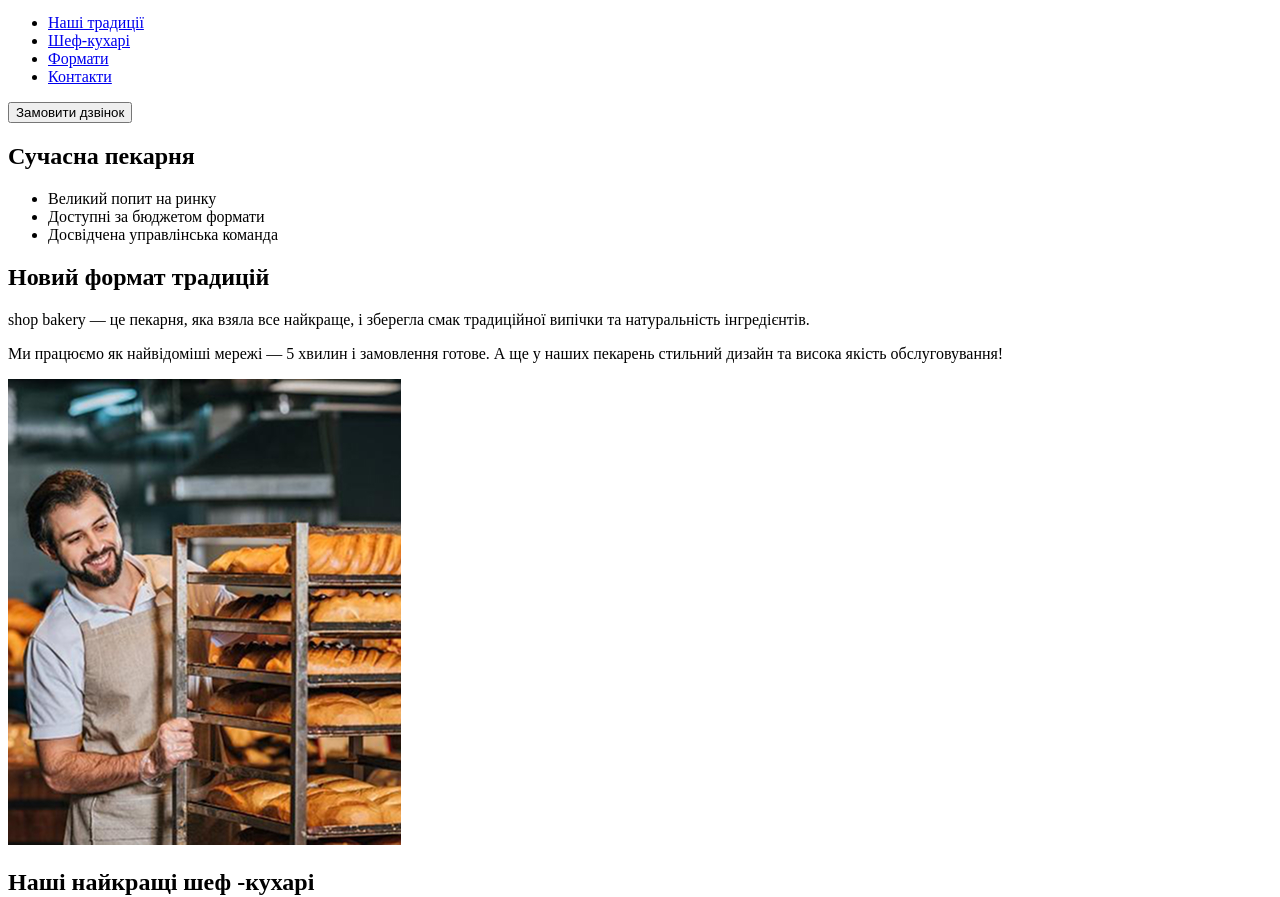
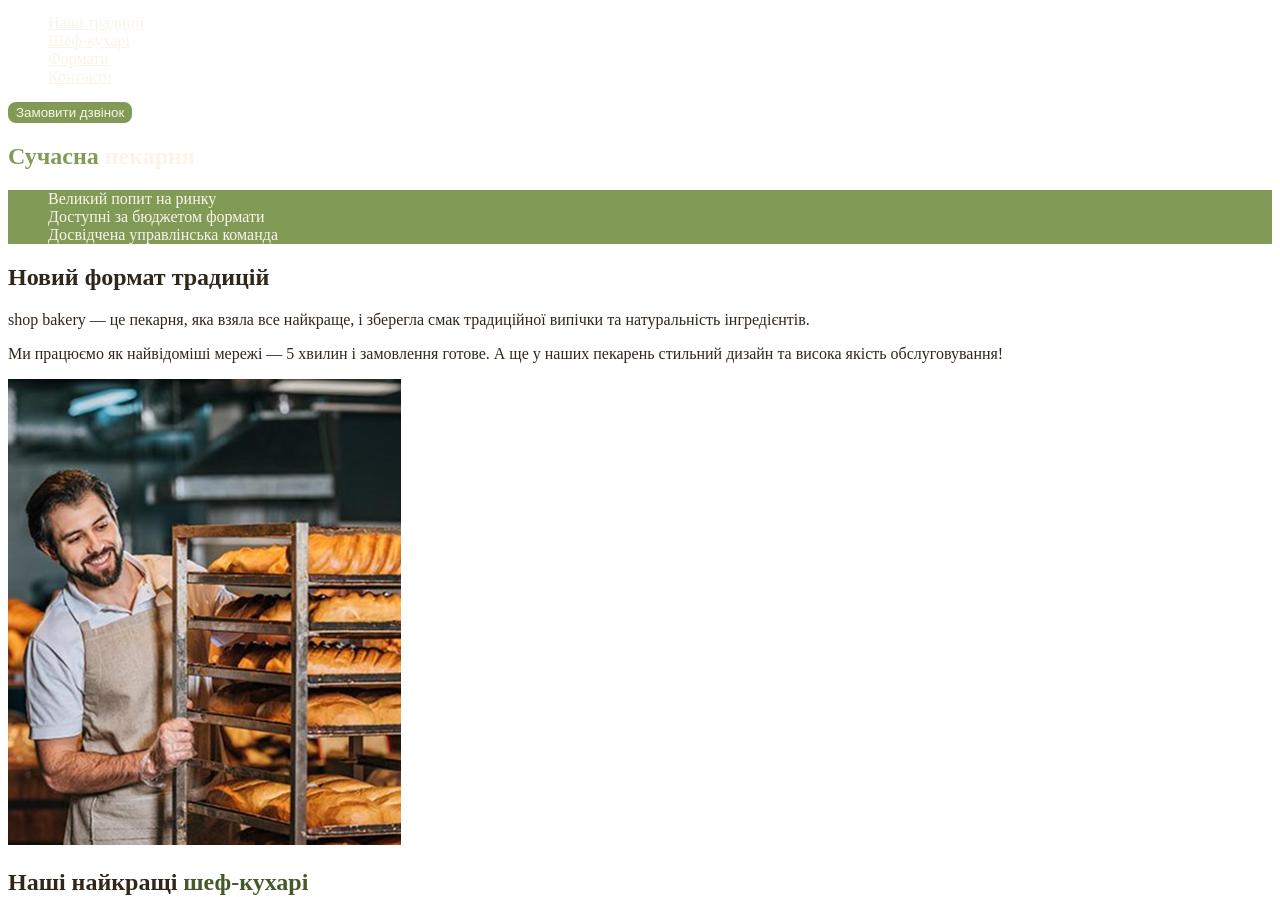
Before and after one commit to vladgapchuk/test, a plain HTML site: page index.html in a window 1280 px wide. Shown: the part 59-956 px from the top of the page. Drawn offline with Linux system fonts and the light colour scheme.

Commit message:
Add styles.css and css variables

```diff
--- /dev/null
+++ b/css/styles.css
@@ -0,0 +1,58 @@
+:root {
+  --color-brand-light: #819b57;
+  --color-brand-dark: #465929;
+  --color-primary-light: #faf4ea;
+  --color-primary-dark: #31261a;
+}
+
+/* base */
+body {
+  color: var(--color-primary-dark);
+}
+
+ul {
+  list-style-type: none;
+}
+
+/* button */
+.button {
+  color: var(--color-primary-light);
+  background-color: var(--color-brand-light);
+  border: 2px solid var(--color-brand-light);
+  border-radius: 8px;
+  cursor: pointer;
+}
+
+.button:hover {
+  color: var(--color-brand-dark);
+  background-color: transparent;
+}
+
+/* link */
+.link {
+  color: var(--color-primary-light);
+}
+
+.link:hover {
+  color: var(--color-brand-light);
+}
+
+/* hero */
+.hero-title {
+  color: var(--color-primary-light);
+}
+
+.hero-title .accent {
+  color: var(--color-brand-light);
+}
+
+/* advantages */
+.advantages-list {
+  color: var(--color-primary-light);
+  background-color: var(--color-brand-light);
+}
+
+/* title h2 */
+.section-title .accent {
+  color: var(--color-brand-dark);
+}
--- a/index.html
+++ b/index.html
@@ -4,33 +4,34 @@
     <meta charset="UTF-8" />
     <meta name="viewport" content="width=device-width, initial-scale=1.0" />
     <title>Сучасна пекарня</title>
+    <link rel="stylesheet" href="./css/styles.css" />
   </head>
   <body>
     <header>
       <nav>
-        <a href="#">
+        <a href="./index.html">
           <img src="./images/logo.svg" alt="Логотип сучасної пекарні" />
         </a>
         <ul>
-          <li><a href="#">Наші традиції</a></li>
-          <li><a href="#">Шеф-кухарі</a></li>
-          <li><a href="#">Формати</a></li>
-          <li><a href="#">Контакти</a></li>
+          <li><a class="link" href="#traditions-section">Наші традиції</a></li>
+          <li><a class="link" href="#chefs-section">Шеф-кухарі</a></li>
+          <li><a class="link" href="#formats-section">Формати</a></li>
+          <li><a class="link" href="#contacts-section">Контакти</a></li>
         </ul>
       </nav>
-      <button type="button">Замовити дзвінок</button>
+      <button class="button" type="button">Замовити дзвінок</button>
     </header>
     <main>
-      <section>
-        <h1>Сучасна пекарня</h1>
+      <section class="main-title">
+        <h1 class="hero-title"><span class="accent">Сучасна</span> пекарня</h1>
       </section>
-      <section>
-        <ul>
+      <section id="traditions-section">
+        <ul class="advantages-list">
           <li>Великий попит на ринку</li>
           <li>Доступні за бюджетом формати</li>
           <li>Досвідчена управлінська команда</li>
         </ul>
-        <h2>Новий формат традицій</h2>
+        <h2 class="section-title">Новий формат традицій</h2>
         <p>
           <span>shop bakery</span> — це пекарня, яка взяла все найкраще, і
           зберегла смак традиційної випічки та натуральність інгредієнтів.
@@ -45,8 +46,10 @@
           alt="Чоловік пекар дивиться на батони із посмішкою"
         />
       </section>
-      <section>
-        <h2>Наші найкращі шеф -кухарі</h2>
+      <section id="chefs-section">
+        <h2 class="section-title">
+          Наші найкращі <span class="accent">шеф-кухарі</span>
+        </h2>
         <ul>
           <li>
             <article>
@@ -69,8 +72,8 @@
           </li>
         </ul>
       </section>
-      <section>
-        <h2>Формати</h2>
+      <section id="formats-section">
+        <h2 class="section-title">Формати</h2>
         <ul>
           <li>
             <article>
@@ -89,8 +92,16 @@
           </li>
         </ul>
       </section>
-      <section>
-        <h2>Приєднуйся до мережі пекарень</h2>
+      <section id="contacts-section">
+        <h2 class="section-title">Приєднуйся до мережі пекарень</h2>
+        <iframe
+          src="https://www.google.com/maps/embed?pb=!1m18!1m12!1m3!1d2540.1634470361764!2d30.488698376936654!3d50.456680986914584!2m3!1f0!2f0!3f0!3m2!1i1024!2i768!4f13.1!3m3!1m2!1s0x40d4ce637c006b2d%3A0xaf86385f19996ff0!2z0YPQuy4g0KHQtdGH0LXQstGL0YUg0KHRgtGA0LXQu9GM0YbQvtCyLCA1NCwg0JrQuNC10LIsIDAyMDAw!5e0!3m2!1sru!2sua!4v1763453552885!5m2!1sru!2sua"
+          width="603"
+          height="595"
+          allowfullscreen=""
+          loading="lazy"
+          referrerpolicy="no-referrer-when-downgrade"
+        ></iframe>
       </section>
     </main>
     <footer>
@@ -128,7 +139,7 @@
           </li>
         </ul>
         <a href="#" target="_blank">Політика конфіденційності</a>
-        <p>© 2022 Дані захищені</p>
+        <p>&copy; 2022 Дані захищені</p>
       </address>
     </footer>
   </body>
```
